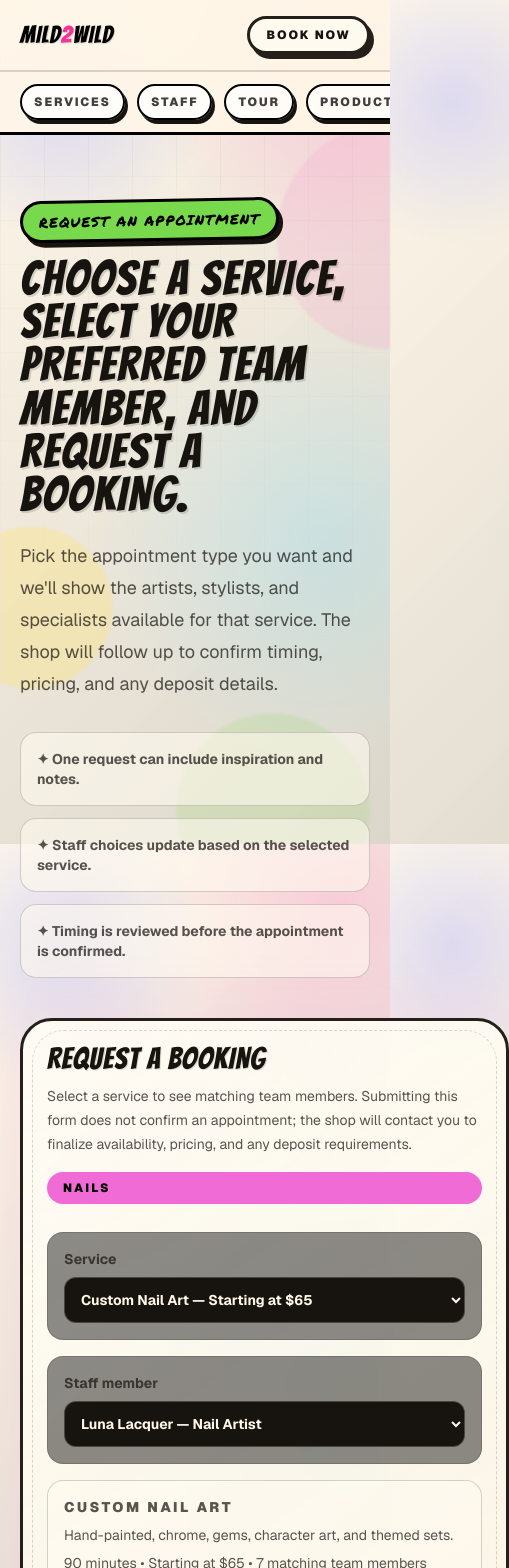
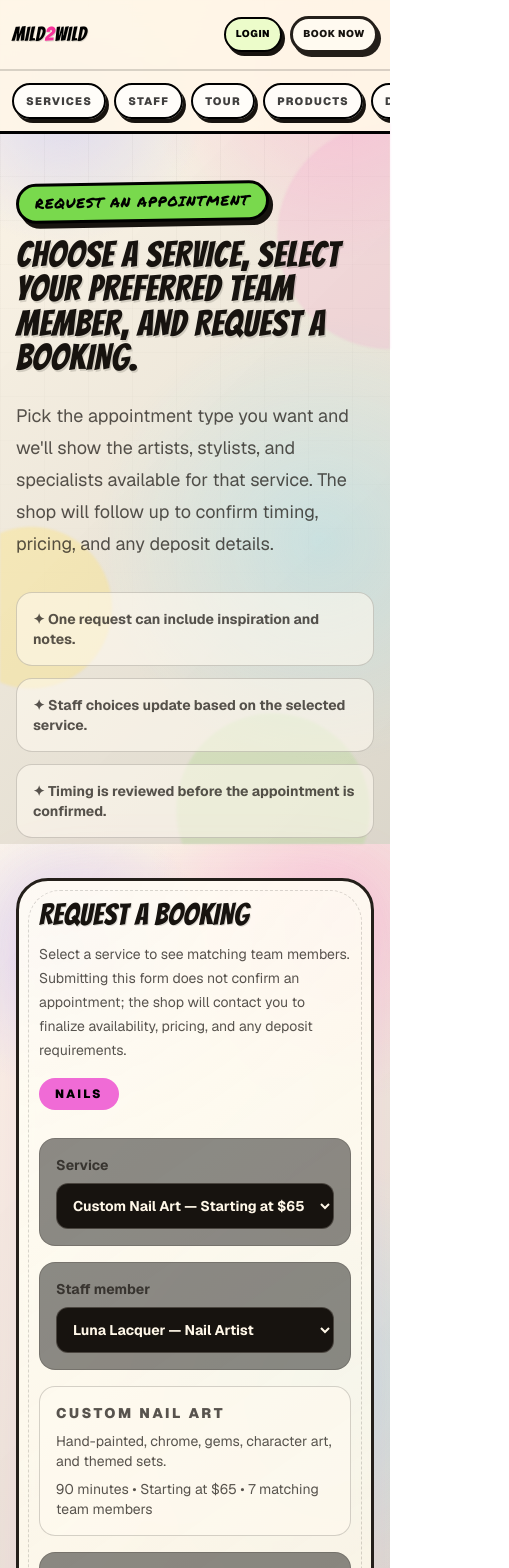
Before and after one commit to tyleradams69/mild2wild, a Next.js app: page /book in a window 390 px wide. Shown: the top 1568 px of the page, 509 px wide, since content can reach past the window. Built offline with nearby package versions, Linux system fonts and the light colour scheme.

Commit message:
fix: improve mobile public pages

```diff
--- a/src/app/book/page.tsx
+++ b/src/app/book/page.tsx
@@ -8,39 +8,39 @@ export default function BookPage() {
 
   return (
     <PageShell>
-      <section className="mx-auto max-w-7xl px-5 py-16">
+      <section className="mx-auto w-full max-w-7xl overflow-hidden px-4 py-12 sm:px-5 md:py-16">
         <SectionEyebrow color="#79D94D">Request an appointment</SectionEyebrow>
-        <h1 className="brand-display max-w-5xl text-5xl font-black uppercase md:text-7xl">Choose a service, select your preferred team member, and request a booking.</h1>
+        <h1 className="brand-display max-w-5xl break-words text-[2.35rem] font-black uppercase leading-[0.92] min-[390px]:text-4xl sm:text-5xl md:text-7xl">Choose a service, select your preferred team member, and request a booking.</h1>
         <p className="mt-6 max-w-3xl text-lg leading-8 text-white/65">
           Pick the appointment type you want and we&apos;ll show the artists, stylists, and specialists available for that service. The shop will follow up to confirm timing, pricing, and any deposit details.
         </p>
-        <div className="mt-8 grid gap-3 md:grid-cols-3">
+        <div className="mt-8 grid min-w-0 gap-3 md:grid-cols-3">
           {[
             "One request can include inspiration and notes.",
             "Staff choices update based on the selected service.",
             "Timing is reviewed before the appointment is confirmed.",
           ].map((item) => (
-            <div key={item} className="rounded-2xl border border-white/10 bg-white/5 p-4 text-sm font-bold text-white/68">
+            <div key={item} className="min-w-0 rounded-2xl border border-white/10 bg-white/5 p-4 text-sm font-bold text-white/68">
               ✦ {item}
             </div>
           ))}
         </div>
 
-        <div className="mt-10 grid gap-6 lg:grid-cols-[1.15fr_0.85fr]">
+        <div className="mt-10 grid min-w-0 gap-6 lg:grid-cols-[minmax(0,1.15fr)_minmax(0,0.85fr)]">
           <BookingRequestForm groups={bookingGroups} />
 
-          <div className="grid gap-6">
-            <div className="neon-card rounded-[2rem] p-6">
+          <div className="grid min-w-0 gap-6">
+            <div className="neon-card min-w-0 rounded-[2rem] p-6">
               <h2 className="brand-display text-3xl font-black uppercase">What happens next</h2>
               <p className="mt-4 text-white/65">
                 After you send a request, Mild 2 Wild reviews the details and contacts you to confirm availability. Some tattoo, color, and specialty services may require a consultation before the appointment is finalized.
               </p>
-              <div className="mt-6 rounded-2xl border border-lime-300/30 bg-lime-300/10 p-4 text-lime-100">
+              <div className="mt-6 rounded-2xl border border-lime-400/40 bg-lime-200/45 p-4 font-bold text-black/70">
                 Tip: include inspiration, placement, size, preferred timing, and whether you have a favorite team member.
               </div>
             </div>
 
-            <div className="neon-card rounded-[2rem] p-6">
+            <div className="neon-card min-w-0 rounded-[2rem] p-6">
               <h2 className="brand-display text-3xl font-black uppercase">Need help choosing?</h2>
               <div className="mt-5 grid gap-3">
                 <div className="rounded-2xl border border-white/10 bg-white/5 p-4">Choose a service first to see matching team members.</div>
@@ -51,9 +51,9 @@ export default function BookPage() {
           </div>
         </div>
 
-        <div className="mt-10 grid gap-5 md:grid-cols-4">
+        <div className="mt-10 grid min-w-0 gap-5 md:grid-cols-4">
           {bookingGroups.map((group) => (
-            <section key={group.slug} className="neon-card rounded-[2rem] p-5">
+            <section key={group.slug} className="neon-card min-w-0 rounded-[2rem] p-5">
               <h3 className="brand-display text-2xl font-black uppercase" style={{ color: group.accent }}>
                 {group.name}
               </h3>
--- a/src/app/globals.css
+++ b/src/app/globals.css
@@ -34,9 +34,14 @@
 
 html {
   scroll-behavior: smooth;
+  width: 100%;
+  max-width: 100%;
+  overflow-x: hidden;
 }
 
 body {
+  position: relative;
+  width: 100%;
   margin: 0;
   color: var(--foreground);
   font-family: var(--font-geist-sans), Arial, Helvetica, sans-serif;
@@ -46,6 +51,8 @@ body {
     radial-gradient(circle at 82% 64%, rgba(121, 223, 255, 0.26), transparent 14rem),
     linear-gradient(135deg, rgba(255, 247, 232, 0.94), rgba(218, 213, 201, 0.96));
   min-height: 100vh;
+  max-width: 100%;
+  overflow-x: hidden;
 }
 
 body::before {
@@ -73,6 +80,21 @@ body::after {
     radial-gradient(circle at 100% 28%, rgba(246, 162, 207, 0.55) 0 7rem, transparent 7.1rem),
     radial-gradient(circle at 70% 96%, rgba(149, 223, 104, 0.42) 0 6rem, transparent 6.1rem);
   filter: blur(1px);
+}
+
+body > header,
+body > main,
+body > footer {
+  max-width: 100%;
+  overflow-x: clip;
+}
+
+@supports not (overflow-x: clip) {
+  body > header,
+  body > main,
+  body > footer {
+    overflow-x: hidden;
+  }
 }
 
 ::selection {
@@ -309,6 +331,11 @@ main select[class*="bg-black"] {
 }
 
 @media (max-width: 760px) {
+  .brand-display {
+    letter-spacing: 0.018em;
+    line-height: 0.96;
+  }
+
   .paint-outline {
     text-shadow:
       2px 2px 0 var(--outline),
@@ -322,3 +349,27 @@ main select[class*="bg-black"] {
     box-shadow: 5px 6px 0 rgba(23, 19, 15, 0.9), 0 18px 34px var(--soft-shadow);
   }
 }
+
+@media (max-width: 480px) {
+  .shop-tag {
+    box-shadow: 3px 4px 0 var(--outline);
+  }
+
+  main section,
+  main .grid > *,
+  main .flex > *,
+  .neon-card,
+  .paint-card {
+    min-width: 0;
+    max-width: 100%;
+  }
+
+  main h1,
+  main h2,
+  main h3,
+  main p,
+  main a,
+  main span {
+    overflow-wrap: anywhere;
+  }
+}
--- a/src/app/legal/page.tsx
+++ b/src/app/legal/page.tsx
@@ -47,11 +47,11 @@ const policies = [
 export default function LegalPage() {
   return (
     <PageShell>
-      <section className="mx-auto max-w-7xl px-5 py-16">
+      <section className="mx-auto max-w-7xl px-4 py-12 sm:px-5 md:py-16">
         <SectionEyebrow color="#FFE45C">Legal & policies</SectionEyebrow>
         <div className="grid gap-10 lg:grid-cols-[0.85fr_1.15fr] lg:items-start">
           <div className="neon-card rounded-[2rem] p-7">
-            <h1 className="brand-display text-5xl font-black uppercase md:text-7xl">Shop policies, consent, and privacy basics.</h1>
+            <h1 className="brand-display text-4xl font-black uppercase sm:text-5xl md:text-7xl">Shop policies, consent, and privacy basics.</h1>
             <p className="mt-6 text-lg leading-8 text-white/65">
               Please review these policies before booking. They help Mild 2 Wild provide safe, professional service and set clear expectations around appointments, consent, pricing, privacy, and aftercare.
             </p>
--- a/src/app/products/page.tsx
+++ b/src/app/products/page.tsx
@@ -31,9 +31,9 @@ const productCards = [
 export default function ProductsPage() {
   return (
     <PageShell>
-      <section className="mx-auto max-w-7xl px-5 py-16">
+      <section className="mx-auto max-w-7xl px-4 py-12 sm:px-5 md:py-16">
         <SectionEyebrow color="#FF7A1A">Retail wall</SectionEyebrow>
-        <h1 className="brand-display max-w-4xl text-5xl font-black uppercase md:text-7xl">Products that keep the appointment glow going.</h1>
+        <h1 className="brand-display max-w-4xl text-4xl font-black uppercase sm:text-5xl md:text-7xl">Products that keep the appointment glow going.</h1>
         <p className="mt-6 max-w-3xl text-lg leading-8 text-white/65">
           Browse the product categories Mild 2 Wild can recommend during appointments. Guests can ask their artist, stylist, or specialist about the best aftercare and retail fit during their visit.
         </p>
--- a/src/app/staff/page.tsx
+++ b/src/app/staff/page.tsx
@@ -8,9 +8,9 @@ export default function StaffIndexPage() {
 
   return (
     <PageShell>
-      <section className="mx-auto max-w-7xl px-5 py-16">
+      <section className="mx-auto max-w-7xl px-4 py-12 sm:px-5 md:py-16">
         <SectionEyebrow color="#F06BD6">Meet the crew</SectionEyebrow>
-        <h1 className="brand-display max-w-4xl text-5xl font-black uppercase md:text-7xl">Meet the artists, stylists, and specialists.</h1>
+        <h1 className="brand-display max-w-4xl text-3xl font-black uppercase sm:text-5xl md:text-7xl">Meet the artists, stylists, and specialists.</h1>
         <p className="mt-6 max-w-3xl text-lg text-white/65">
           Explore the team by service category, view individual profiles, and choose who feels like the right fit for your next appointment.
         </p>
@@ -22,7 +22,7 @@ export default function StaffIndexPage() {
               <Link
                 key={category.slug}
                 href={`/services/${category.slug}`}
-                className="rounded-full border border-white/10 px-4 py-2 text-xs font-black uppercase tracking-[0.18em] text-white/70 transition hover:text-black"
+                className="rounded-full border border-white/10 px-3 py-2 text-[0.68rem] font-black uppercase tracking-[0.14em] text-white/70 transition hover:text-black sm:px-4 sm:text-xs sm:tracking-[0.18em]"
                 style={{ borderColor: `${category.accent}55` }}
               >
                 <span style={{ color: category.accent }}>{count}</span> {category.staffLabel}
--- a/src/components/booking-request-form.tsx
+++ b/src/components/booking-request-form.tsx
@@ -60,27 +60,27 @@ export function BookingRequestForm({ groups }: { groups: BookingServiceGroup[] }
   }
 
   return (
-    <div className="neon-card rounded-[2rem] p-6" style={{ boxShadow: `0 0 70px ${selectedService?.accent ?? "#79D94D"}22` }}>
-      <div className="flex flex-col justify-between gap-4 md:flex-row md:items-start">
-        <div>
+    <div className="neon-card w-full min-w-0 max-w-full rounded-[2rem] p-5 sm:p-6" style={{ boxShadow: `0 0 70px ${selectedService?.accent ?? "#79D94D"}22` }}>
+      <div className="flex min-w-0 flex-col justify-between gap-4 md:flex-row md:items-start">
+        <div className="min-w-0">
           <h2 className="brand-display text-3xl font-black uppercase">Request a booking</h2>
           <p className="mt-3 text-sm leading-6 text-white/62">
             Select a service to see matching team members. Submitting this form does not confirm an appointment; the shop will contact you to finalize availability, pricing, and any deposit requirements.
           </p>
         </div>
         {selectedService ? (
-          <span className="rounded-full px-4 py-2 text-xs font-black uppercase tracking-[0.18em] text-black" style={{ background: selectedService.accent }}>
+          <span className="w-fit max-w-full rounded-full px-4 py-2 text-xs font-black uppercase tracking-[0.18em] text-black" style={{ background: selectedService.accent }}>
             {selectedService.categoryName}
           </span>
         ) : null}
       </div>
 
-      <form action={submitBooking} className="mt-7 grid gap-4">
-        <div className="grid gap-4 md:grid-cols-2">
-          <label className="grid gap-2 rounded-2xl border border-white/10 bg-black/45 p-4 text-sm font-bold text-white/75">
+      <form action={submitBooking} className="mt-7 grid min-w-0 gap-4">
+        <div className="grid min-w-0 gap-4 md:grid-cols-2">
+          <label className="grid min-w-0 gap-2 rounded-2xl border border-white/10 bg-black/45 p-4 text-sm font-bold text-white/75">
             Service
             <select
-              className="rounded-xl border border-white/10 bg-black px-3 py-3 text-white outline-none focus:border-pink-300"
+              className="w-full min-w-0 max-w-full rounded-xl border border-white/10 bg-black px-3 py-3 text-white outline-none focus:border-pink-300"
               value={selectedServiceSlug}
               onChange={(event) => handleServiceChange(event.target.value)}
             >
@@ -96,10 +96,10 @@ export function BookingRequestForm({ groups }: { groups: BookingServiceGroup[] }
             </select>
           </label>
 
-          <label className="grid gap-2 rounded-2xl border border-white/10 bg-black/45 p-4 text-sm font-bold text-white/75">
+          <label className="grid min-w-0 gap-2 rounded-2xl border border-white/10 bg-black/45 p-4 text-sm font-bold text-white/75">
             Staff member
             <select
-              className="rounded-xl border border-white/10 bg-black px-3 py-3 text-white outline-none focus:border-cyan-300"
+              className="w-full min-w-0 max-w-full rounded-xl border border-white/10 bg-black px-3 py-3 text-white outline-none focus:border-cyan-300"
               value={selectedStaffSlug}
               onChange={(event) => setSelectedStaffSlug(event.target.value)}
             >
@@ -113,7 +113,7 @@ export function BookingRequestForm({ groups }: { groups: BookingServiceGroup[] }
         </div>
 
         {selectedService ? (
-          <div className="rounded-2xl border border-white/10 bg-white/5 p-4 text-sm text-white/65">
+          <div className="min-w-0 rounded-2xl border border-white/10 bg-white/5 p-4 text-sm text-white/65">
             <p className="font-black uppercase tracking-[0.18em] text-white">{selectedService.name}</p>
             <p className="mt-2">{selectedService.description}</p>
             <p className="mt-2 text-white/45">
@@ -122,19 +122,19 @@ export function BookingRequestForm({ groups }: { groups: BookingServiceGroup[] }
           </div>
         ) : null}
 
-        <div className="grid gap-4 md:grid-cols-2">
+        <div className="grid min-w-0 gap-4 md:grid-cols-2">
           <Input name="customerName" label="Your name" required />
           <Input name="customerPhone" label="Phone" />
           <Input name="customerEmail" label="Email" type="email" />
           <Input name="startsAt" label="Preferred date/time" type="datetime-local" required />
         </div>
 
-        <label className="grid gap-2 rounded-2xl border border-white/10 bg-black/45 p-4 text-sm font-bold text-white/75">
+        <label className="grid min-w-0 gap-2 rounded-2xl border border-white/10 bg-black/45 p-4 text-sm font-bold text-white/75">
           Notes
-          <textarea name="notes" className="min-h-28 rounded-xl border border-white/10 bg-black px-3 py-3 text-white outline-none focus:border-lime-300" placeholder="Tell us the idea, placement, design, inspiration, or anything the staff should know." />
+          <textarea name="notes" className="min-h-28 w-full min-w-0 max-w-full rounded-xl border border-white/10 bg-black px-3 py-3 text-white outline-none focus:border-lime-300" placeholder="Tell us the idea, placement, design, inspiration, or anything the staff should know." />
         </label>
 
-        <button className="rounded-full bg-white px-6 py-4 text-sm font-black uppercase tracking-[0.22em] text-black transition hover:bg-lime-300 disabled:cursor-not-allowed disabled:opacity-50" disabled={submission.status === "submitting"} type="submit">
+        <button className="w-full rounded-full bg-white px-6 py-4 text-sm font-black uppercase tracking-[0.16em] text-black transition hover:bg-lime-300 disabled:cursor-not-allowed disabled:opacity-50 sm:tracking-[0.22em]" disabled={submission.status === "submitting"} type="submit">
           {submission.status === "submitting" ? "Sending..." : "Send booking request"}
         </button>
 
@@ -150,9 +150,9 @@ export function BookingRequestForm({ groups }: { groups: BookingServiceGroup[] }
 
 function Input({ label, name, type = "text", required = false }: { label: string; name: string; type?: string; required?: boolean }) {
   return (
-    <label className="grid gap-2 rounded-2xl border border-white/10 bg-black/45 p-4 text-sm font-bold text-white/75">
+    <label className="grid min-w-0 gap-2 rounded-2xl border border-white/10 bg-black/45 p-4 text-sm font-bold text-white/75">
       {label}
-      <input name={name} type={type} required={required} className="rounded-xl border border-white/10 bg-black px-3 py-3 text-white outline-none focus:border-lime-300" />
+      <input name={name} type={type} required={required} className="w-full min-w-0 max-w-full rounded-xl border border-white/10 bg-black px-3 py-3 text-white outline-none focus:border-lime-300" />
     </label>
   );
 }
--- a/src/components/site.tsx
+++ b/src/components/site.tsx
@@ -57,11 +57,12 @@ export function SiteHeader() {
     ["Dog Game", "/dog-clicker"],
     ["Login", "/login"],
   ];
+  const mobileLinks = links.filter(([label]) => label !== "Login");
 
   return (
-    <header className="sticky top-0 z-50 border-b-[3px] border-black bg-[#fff7e8]/92 backdrop-blur-xl">
-      <nav className="mx-auto flex max-w-7xl items-center justify-between gap-4 px-5 py-4">
-        <Link href="/" className="brand-display shrink-0 text-2xl uppercase tracking-[0.08em] text-black sm:text-3xl">
+    <header className="sticky top-0 z-50 w-full max-w-full overflow-x-clip border-b-[3px] border-black bg-[#fff7e8]/92 backdrop-blur-xl">
+      <nav className="mx-auto flex max-w-7xl items-center justify-between gap-1.5 px-3 py-4 sm:gap-4 sm:px-5">
+        <Link href="/" className="brand-display min-w-0 shrink text-lg uppercase tracking-[0.04em] text-black min-[360px]:text-xl sm:text-2xl md:text-3xl">
           Mild<span className="text-pink-500">2</span>Wild
         </Link>
         <div className="hidden items-center gap-3 text-xs font-black uppercase tracking-[0.18em] text-black/72 md:flex">
@@ -76,17 +77,25 @@ export function SiteHeader() {
             </Link>
           ))}
         </div>
-        <Link
-          href="/book"
-          className="shop-tag shrink-0 bg-pink-200 px-4 py-2 text-xs font-black uppercase tracking-[0.16em] transition hover:-translate-y-0.5 hover:bg-yellow-200 sm:text-sm sm:tracking-[0.18em]"
-        >
-          Book Now
-        </Link>
+        <div className="flex shrink-0 items-center gap-1.5 min-[360px]:gap-2">
+          <Link
+            href="/login"
+            className="rounded-full border-2 border-black bg-lime-100 px-2 py-2 text-[0.62rem] font-black uppercase tracking-[0.06em] text-black shadow-[3px_4px_0_#17130f] transition hover:-translate-y-0.5 hover:bg-lime-200 min-[360px]:px-2.5 sm:px-3 sm:text-xs md:hidden"
+          >
+            Login
+          </Link>
+          <Link
+            href="/book"
+            className="shop-tag bg-pink-200 px-2 py-2 text-[0.62rem] font-black uppercase tracking-[0.06em] transition hover:-translate-y-0.5 hover:bg-yellow-200 min-[360px]:px-2.5 sm:px-4 sm:text-sm sm:tracking-[0.18em]"
+          >
+            Book Now
+          </Link>
+        </div>
       </nav>
       <div className="border-t-2 border-black/15 md:hidden">
-        <div className="mx-auto flex max-w-7xl gap-3 overflow-x-auto px-5 py-3 text-xs font-black uppercase tracking-[0.16em] text-black/75">
-          {links.filter(([label]) => label !== "Login").map(([label, href]) => (
-            <Link key={href} href={href} className="shrink-0 rounded-full border-2 border-black bg-white/70 px-3 py-2 shadow-[3px_4px_0_#17130f] transition hover:bg-pink-200 hover:text-black">
+        <div className="mx-auto flex max-w-7xl gap-2 overflow-x-auto overscroll-x-contain px-3 py-3 text-[0.68rem] font-black uppercase tracking-[0.12em] text-black/75 sm:gap-3 sm:px-5 sm:text-xs sm:tracking-[0.16em]">
+          {mobileLinks.map(([label, href]) => (
+            <Link key={href} href={href} className={`shrink-0 rounded-full border-2 border-black px-3 py-2 shadow-[3px_4px_0_#17130f] transition hover:bg-pink-200 hover:text-black ${label === "Login" ? "bg-lime-100 text-black" : "bg-white/70"}`}>
               {label}
             </Link>
           ))}
@@ -101,6 +110,7 @@ export function SiteFooter() {
     ["Services", "/#services"],
     ["Staff", "/staff"],
     ["Book", "/book"],
+    ["Login", "/login"],
     ["Policies", "/legal"],
   ];
 
@@ -202,7 +212,7 @@ export function StaffCard({ staff }: { staff: StaffMember }) {
 
 export function SectionEyebrow({ children, color = "#4DDCE5" }: { children: React.ReactNode; color?: string }) {
   return (
-    <p className="marker-script mb-4 inline-flex rotate-[-1deg] rounded-full border-[3px] border-black bg-white px-4 py-2 text-sm uppercase tracking-[0.08em] text-black shadow-[4px_5px_0_#17130f]" style={{ background: color }}>
+    <p className="marker-script mb-4 inline-flex max-w-full rotate-[-1deg] flex-wrap justify-center rounded-full border-[3px] border-black bg-white px-4 py-2 text-center text-sm leading-tight uppercase tracking-[0.06em] text-black shadow-[4px_5px_0_#17130f] sm:tracking-[0.08em]" style={{ background: color }}>
       {children}
     </p>
   );
```
Also changed, not shown: src/app/page.tsx (+8 -8 lines), src/app/services/[slug]/page.tsx (+5 -5 lines), src/app/tour/page.tsx (+4 -4 lines).
